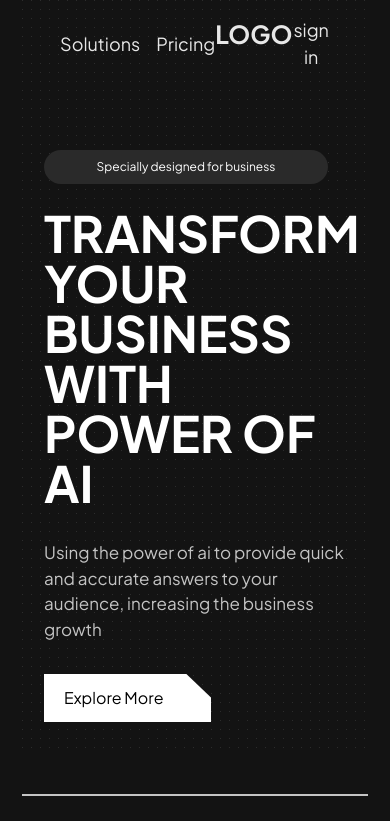
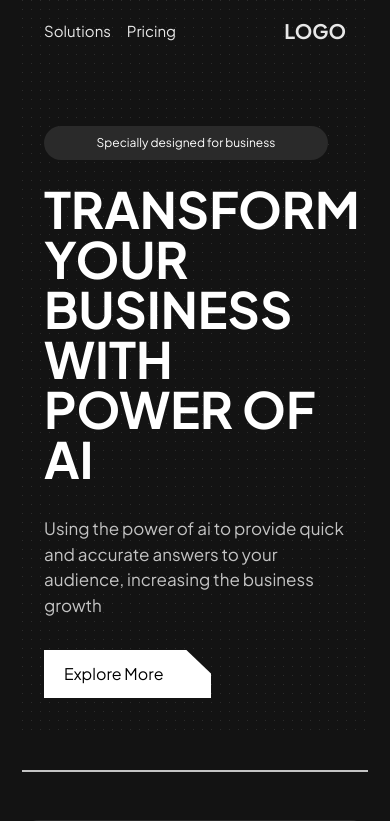
Before and after one commit to fktona/sapienceChat, a Next.js app: page / in a window 390 px wide. Shown: the top 821 px of the page. Built offline with nearby package versions, Linux system fonts and the light colour scheme.

Commit message:
[completed]

```diff
--- a/components/langingPage/components/nav.tsx
+++ b/components/langingPage/components/nav.tsx
@@ -3,16 +3,16 @@ import React from 'react'
 export default function
 Nav() {
   return (
-    <nav className='   text-white/90 flex justify-between px-4
-     mb-12 text-[18px] relative'>
+    <nav className='   text-white/90 flex justify-between lg:px-4
+     mb-12 lg:text-[18px] text-[15px] relative'>
         <ul className='flex items-center gap-4'>
             <li>Solutions</li>
             <li>Pricing</li>
         </ul>
-        <div className='font-bold text-[25px]'>
+        <div className='font-bold text-[20px] lg:text-[25px]'>
             <span>LOGO</span>
         </div>
-        <button>
+        <button className='hidden md:block'>
             sign in
         </button>
     </nav>
```
